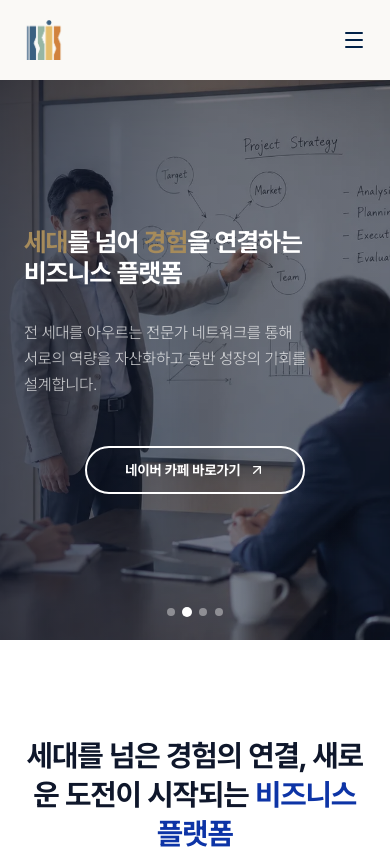
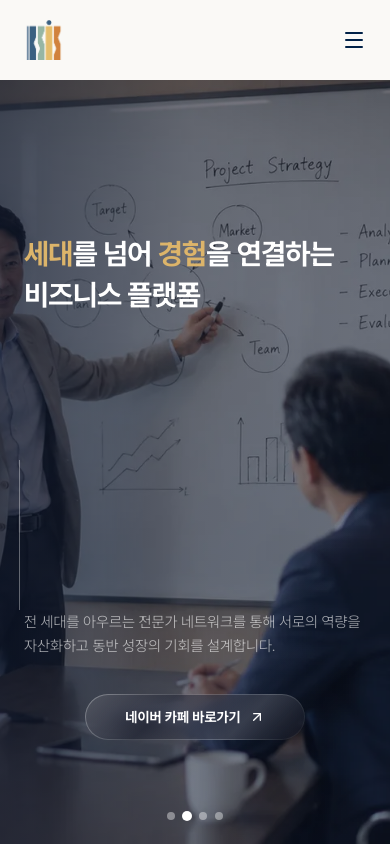
Before and after one commit to HayoungCH00I/KSIS, a React (Vite) app: page / in a window 390 px wide. Shown: the top 849 px of the page. Built offline with nearby package versions, Linux system fonts and the light colour scheme.

Commit message:
Add files via upload

```diff
--- a/src/pages/Home.tsx
+++ b/src/pages/Home.tsx
@@ -1,4 +1,4 @@
-import { useState, useEffect } from 'react';
+import React, { useState, useEffect } from 'react';
 import { motion } from 'motion/react';
 import { ChevronRight, ChevronLeft, Archive, Users, BarChart3, ArrowUpRight, Handshake, ChartNoAxesCombined, UsersRound, FileText } from 'lucide-react';
 import { Link } from 'react-router-dom';
@@ -22,76 +22,55 @@ const slideContents = [
   {
     heading: (
       <>
-        가장 빛나는 커리어의 완성, <br />
-        <span style={{ color: COLORS.gold }}>인생 2막</span> 플랫폼
+        가장 빛나는 커리어의 완성 <br />
+        <span className="text-[#dcb46a] md:text-[#A68B5B]">인생 2막</span> 플랫폼
       </>
     ),
     description: (
       <>
-        <span className="inline-block mr-1">시니어의 노하우와</span>
-        <span className="inline-block mr-1">주니어의 혁신이 만나</span>
-        <span className="inline-block">새로운 가능성을 엽니다.</span>{" "}
-        <br className="hidden md:block" />
-        <span className="inline-block mr-1">경험이 자신이 되고</span>
-        <span className="inline-block mr-1">꿈이 비즈니스가 되는</span>
-        <span className="inline-block mr-1">이곳에서</span>
-        <span className="inline-block mr-1">당신의 다음 장을</span>
-        <span className="inline-block">설계하세요.</span>
+        경험이 자신이 되고 꿈이 비즈니스가 되는 이곳에서 당신의 다음 장을 설계하세요.
       </>
     )
   },
   {
     heading: (
       <>
-        <span style={{ color: COLORS.gold }}>세대</span>를 넘어 <span style={{ color: COLORS.gold }}>경험</span>을 연결하는 <br />
+        <span className="text-[#dcb46a] md:text-[#A68B5B]">세대</span>를 넘어 <span className="text-[#dcb46a] md:text-[#A68B5B]">경험</span>을 연결하는 <br />
         비즈니스 플랫폼
       </>
     ),
    description: (
       <>
-        <span className="inline-block mr-1">전 세대를 아우르는</span>
-        <span className="inline-block mr-1">전문가 네트워크를 통해</span>
-        <span className="inline-block">서로의 역량을 자산화하고</span>{" "}
-        <br className="hidden md:block" />
-        <span className="inline-block mr-1">동반 성장의 기회를</span>
-        <span className="inline-block">설계합니다.</span>
+        전 세대를 아우르는 전문가 네트워크를 통해 서로의 역량을 자산화하고 <br className="hidden md:block" />
+        동반 성장의 기회를 설계합니다.
       </>
     )
   },
   {
     heading: (
       <>
-        지식을 <span style={{ color: COLORS.gold }}>자산</span>으로, <br />
-        네트워크를 <span style={{ color: COLORS.gold }}>성공</span>으로
+        지식을 <span className="text-[#dcb46a] md:text-[#A68B5B]">자산</span>으로 <br />
+        네트워크를 <span className="text-[#dcb46a] md:text-[#A68B5B]">성공</span>으로
       </>
     ),
     description: (
       <>
-        <span className="inline-block mr-1">개인이 보유한</span>
-        <span className="inline-block mr-1">무형의 지식을</span>
-        <span className="inline-block mr-1">측정 가능한</span>
-        <span className="inline-block">비즈니스 자산으로 전환하며</span>{" "}
-        <br className="hidden md:block" />
-        <span className="inline-block mr-1">모두가 동반 성장하는</span>
-        <span className="inline-block mr-1">강력한 파트너십을</span>
-        <span className="inline-block">구축합니다.</span>
+        개인이 보유한 무형의 지식을 측정 가능한 비즈니스 자산으로 전환하며 <br className="hidden md:block" />
+        모두가 동반 성장하는 강력한 파트너십을 구축합니다.
       </>
     )
   },
   {
     heading: (
       <>
-        <span style={{ color: COLORS.gold }}>경륜</span>의 지혜와 <span style={{ color: COLORS.gold }}>젊은</span> 감각이 <br />
+        <span className="text-[#dcb46a] md:text-[#A68B5B]">경륜</span>의 지혜와 <span className="text-[#dcb46a] md:text-[#A68B5B]">젊은</span> 감각이 <br />
         만나는 혁신의 무대
       </>
     ),
     description: (
       <>
-        <span className="inline-block mr-1">시니어의 숙련된 노하우와</span>
-        <span className="inline-block">청년 전문가의 에너지가 융합하여</span>{" "}
-        <br className="hidden md:block" />
-        <span className="inline-block mr-1">실질적인 비즈니스 해법과</span>
-        <span className="inline-block">경제적 가치를 창출합니다.</span>
+        시니어의 깊은 노하우와 청년 전문가의 협업으로 <br className="hidden md:block" />
+        실질적인 해법과 새로운 가치를 창출합니다.
       </>
     )
   }
@@ -130,6 +109,8 @@ const programs = [
 
 export default function Home() {
   const [currentSlide, setCurrentSlide] = useState(0);
+  const [touchStartX, setTouchStartX] = useState<number>(0);
+  const [touchEndX, setTouchEndX] = useState<number>(0);
 
   const nextSlide = () => {
     setCurrentSlide((prev) => (prev + 1) % heroImages.length);
@@ -137,6 +118,28 @@ export default function Home() {
 
   const prevSlide = () => {
     setCurrentSlide((prev) => (prev - 1 + heroImages.length) % heroImages.length);
+  };
+
+  const handleTouchStart = (e: React.TouchEvent) => {
+    setTouchStartX(e.targetTouches[0].clientX);
+    setTouchEndX(e.targetTouches[0].clientX);
+  };
+
+  const handleTouchMove = (e: React.TouchEvent) => {
+    setTouchEndX(e.targetTouches[0].clientX);
+  };
+
+  const handleTouchEnd = () => {
+    if (!touchStartX) return;
+    const distance = touchStartX - touchEndX;
+    const isLeftSwipe = distance > 50;
+    const isRightSwipe = distance < -50;
+
+    if (isLeftSwipe) {
+      nextSlide();
+    } else if (isRightSwipe) {
+      prevSlide();
+    }
   };
 
   useEffect(() => {
@@ -167,7 +170,12 @@ export default function Home() {
   return (
     <div className="overflow-hidden">
       {/* Hero Section */}
-      <section className="relative min-h-[560px] md:min-h-[85vh] flex items-center px-6 md:px-12 lg:px-16 xl:px-20 py-20 bg-slate-900 overflow-hidden">
+      <section
+        onTouchStart={handleTouchStart}
+        onTouchMove={handleTouchMove}
+        onTouchEnd={handleTouchEnd}
+        className="relative h-[calc(100dvh-80px)] md:h-auto min-h-[560px] md:min-h-[85vh] flex items-center px-6 md:px-12 lg:px-16 xl:px-20 py-12 md:py-20 bg-slate-900 overflow-hidden"
+      >
         {/* Background Carousel with crossfade */}
         <div className="absolute inset-0 z-0">
           {heroImages.map((img, idx) => (
@@ -218,12 +226,12 @@ export default function Home() {
           ))}
         </div>
 
-        <div className="max-w-[1720px] mx-auto w-full relative z-10">
+        <div className="max-w-[1720px] mx-auto w-full relative z-10 h-full md:h-auto flex flex-col justify-between md:block py-4 md:py-0 self-stretch md:self-auto">
           <motion.div
             initial={{ opacity: 0, y: 30 }}
             animate={{ opacity: 1, y: 0 }}
             transition={{ duration: 0.8 }}
-            className="max-w-3xl space-y-8"
+            className="max-w-3xl h-full md:h-auto flex flex-col justify-between md:justify-start md:block"
           >
 
             <motion.h1
@@ -231,22 +239,49 @@ export default function Home() {
               initial={{ opacity: 0, y: 15 }}
               animate={{ opacity: 1, y: 0 }}
               transition={{ duration: 0.5 }}
-              className="font-bold text-white tracking-tight leading-[1.2] text-[26px] md:text-[65px]"
+              className="font-bold text-white tracking-tight leading-[1.4] md:leading-[1.2] text-[29px] md:text-[65px] pt-60 md:pt-0 relative -top-[150px] md:top-0"
             >
               {slideContents[currentSlide].heading}
             </motion.h1>
+
+            <div className="relative h-[170px] md:h-auto pb-20 md:pb-0 md:mt-8">
+              {/* Vertical line touching bottom of h1 and top of p (mobile only) */}
+              <div
+                className="absolute left-[-5px] -top-[150px] w-[1px] h-[150px] bg-white opacity-[0.35] md:hidden"
+              />
 
               <motion.p
                 key={`p-${currentSlide}`}
                 initial={{ opacity: 0, y: 15 }}
                 animate={{ opacity: 1, y: 0 }}
                 transition={{ duration: 0.5, delay: 0.1 }}
-              className="text-[16px] md:text-2xl text-white/70 font-light leading-relaxed max-w-2xl"
+                className="min-h-[74px] md:min-h-0 text-[15px] md:text-2xl text-white/60 md:text-white/70 font-light leading-relaxed max-w-2xl break-keep"
               >
                 {slideContents[currentSlide].description}
               </motion.p>
 
-            <div className="mt-8 md:mt-4 flex flex-col sm:flex-row gap-4 pt-4">
+              {/* Mobile bottom-pinned button inline with text, centered below paragraph */}
+               <div className="absolute left-0 right-0 top-[84px] flex md:hidden justify-center">
+                <a
+                  href="https://cafe.naver.com/ksis1"
+                  target="_blank"
+                  rel="noopener noreferrer"
+                  className="w-[220px] px-4 py-3 rounded-[30px] flex items-center justify-center gap-2 text-sm font-bold backdrop-blur-sm"
+                  style={{
+                    color: COLORS.white,
+                    border: '0.8px solid transparent',
+                    backgroundImage: 'linear-gradient(rgba(2, 6, 23, 0.4), rgba(2, 6, 23, 0.4)), linear-gradient(135deg, rgba(255, 255, 255, 0.4) 0%, rgba(255, 255, 255, 0.05) 35%, rgba(255, 255, 255, 0.3) 70%, rgba(255, 255, 255, 0.02) 100%)',
+                    backgroundOrigin: 'border-box',
+                    backgroundClip: 'padding-box, border-box'
+                  }}
+                >
+                  네이버 카페 바로가기
+                  <ArrowUpRight className="w-4 h-4" />
+                </a>
+              </div>
+            </div>
+
+            <div className="hidden md:flex flex-col sm:flex-row gap-4 mt-8">
               <a
                 href="https://cafe.naver.com/ksis1"
                 target="_blank"
```
Lines whose indentation alone changed are shown as unchanged.
